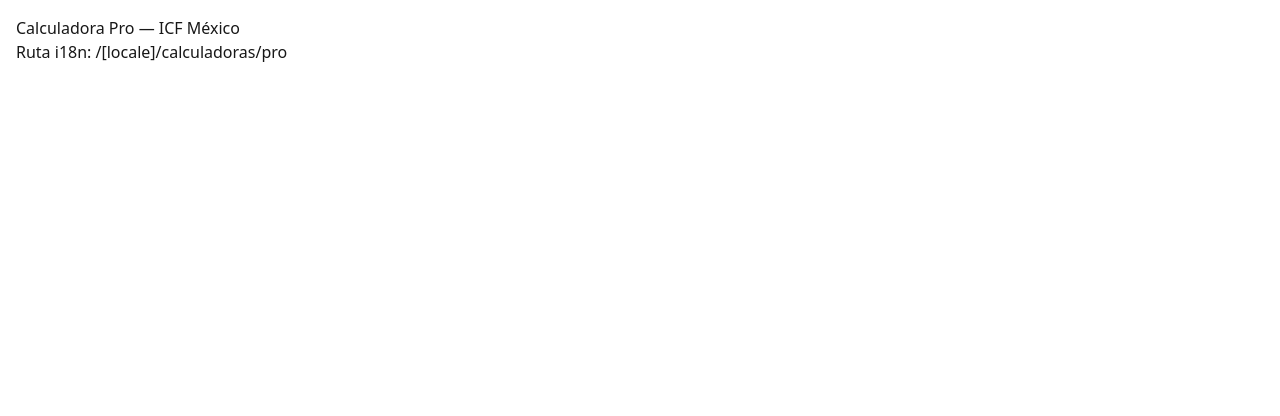
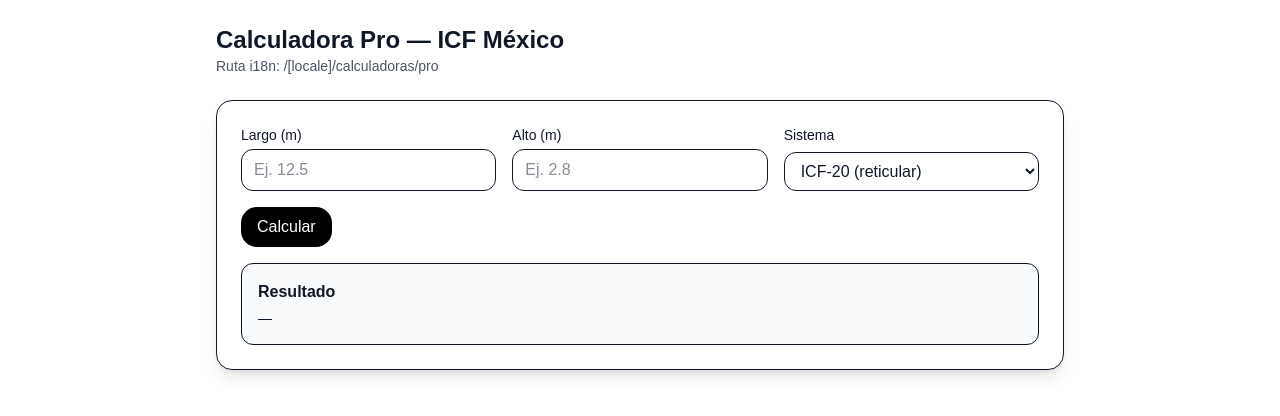
Before and after one commit to icfmexico/rayos-centellas, a Next.js app: page /en/calculadoras/pro in a window 1280 px wide. Shown: the top 416 px of the page. Built offline with nearby package versions, Linux system fonts and the light colour scheme.

Commit message:
checkpoint(OMEGA-2): UI funcional de Calculadora Pro — estructura estable

```diff
--- a/src/app/[locale]/(marketing)/calculadoras/pro/page.tsx
+++ b/src/app/[locale]/(marketing)/calculadoras/pro/page.tsx
@@ -1,8 +1,85 @@
+"use client";
+import { useState } from "react";
+
+type WallSystem = "ICF-15" | "ICF-20" | "SOLID";
+
 export default function ProCalculatorsPage() {
+  const [length, setLength] = useState<string>("");
+  const [height, setHeight] = useState<string>("");
+  const [system, setSystem] = useState<WallSystem>("ICF-20");
+  const [result, setResult] = useState<string>("");
+
+  function onCalculate(e: React.FormEvent) {
+    e.preventDefault();
+    const L = Number(length);
+    const H = Number(height);
+    if (!L || !H) {
+      setResult("Ingresa largo y alto válidos.");
+      return;
+    }
+    const m2 = L * H; // placeholder — conectaremos lógica real luego
+    setResult(`Área estimada: ${m2.toFixed(2)} m² — Sistema: ${system}`);
+  }
+
   return (
-    <main style={{ padding: 16, fontFamily: "system-ui" }}>
-      <h1>Calculadora Pro — ICF México</h1>
-      <p>Ruta i18n: /[locale]/calculadoras/pro</p>
+    <main className="min-h-dvh bg-white text-gray-900">
+      <section className="max-w-4xl mx-auto p-6">
+        <h1 className="text-2xl font-bold">Calculadora Pro — ICF México</h1>
+        <p className="text-sm text-gray-600 mb-6">Ruta i18n: /[locale]/calculadoras/pro</p>
+
+        <div className="grid gap-4 rounded-2xl shadow-lg p-6 border">
+          <form onSubmit={onCalculate} className="grid md:grid-cols-3 gap-4">
+            <label className="grid gap-1">
+              <span className="text-sm">Largo (m)</span>
+              <input
+                value={length}
+                onChange={(e) => setLength(e.target.value)}
+                inputMode="decimal"
+                placeholder="Ej. 12.5"
+                className="border rounded-xl px-3 py-2"
+              />
+            </label>
+
+            <label className="grid gap-1">
+              <span className="text-sm">Alto (m)</span>
+              <input
+                value={height}
+                onChange={(e) => setHeight(e.target.value)}
+                inputMode="decimal"
+                placeholder="Ej. 2.8"
+                className="border rounded-xl px-3 py-2"
+              />
+            </label>
+
+            <label className="grid gap-1">
+              <span className="text-sm">Sistema</span>
+              <select
+                value={system}
+                onChange={(e) => setSystem(e.target.value as WallSystem)}
+                className="border rounded-xl px-3 py-2"
+              >
+                <option value="ICF-15">ICF-15 (reticular)</option>
+                <option value="ICF-20">ICF-20 (reticular)</option>
+                <option value="SOLID">Pared Sólida</option>
+              </select>
+            </label>
+
+            <div className="md:col-span-3">
+              <button
+                type="submit"
+                className="rounded-2xl px-4 py-2 bg-black text-white hover:opacity-90"
+              >
+                Calcular
+              </button>
+            </div>
+          </form>
+
+          <div className="rounded-xl bg-gray-50 p-4 border">
+            <h2 className="font-semibold mb-1">Resultado</h2>
+            <p className="text-sm">{result || "—"}</p>
+          </div>
+        </div>
+      </section>
     </main>
   );
 }
```
